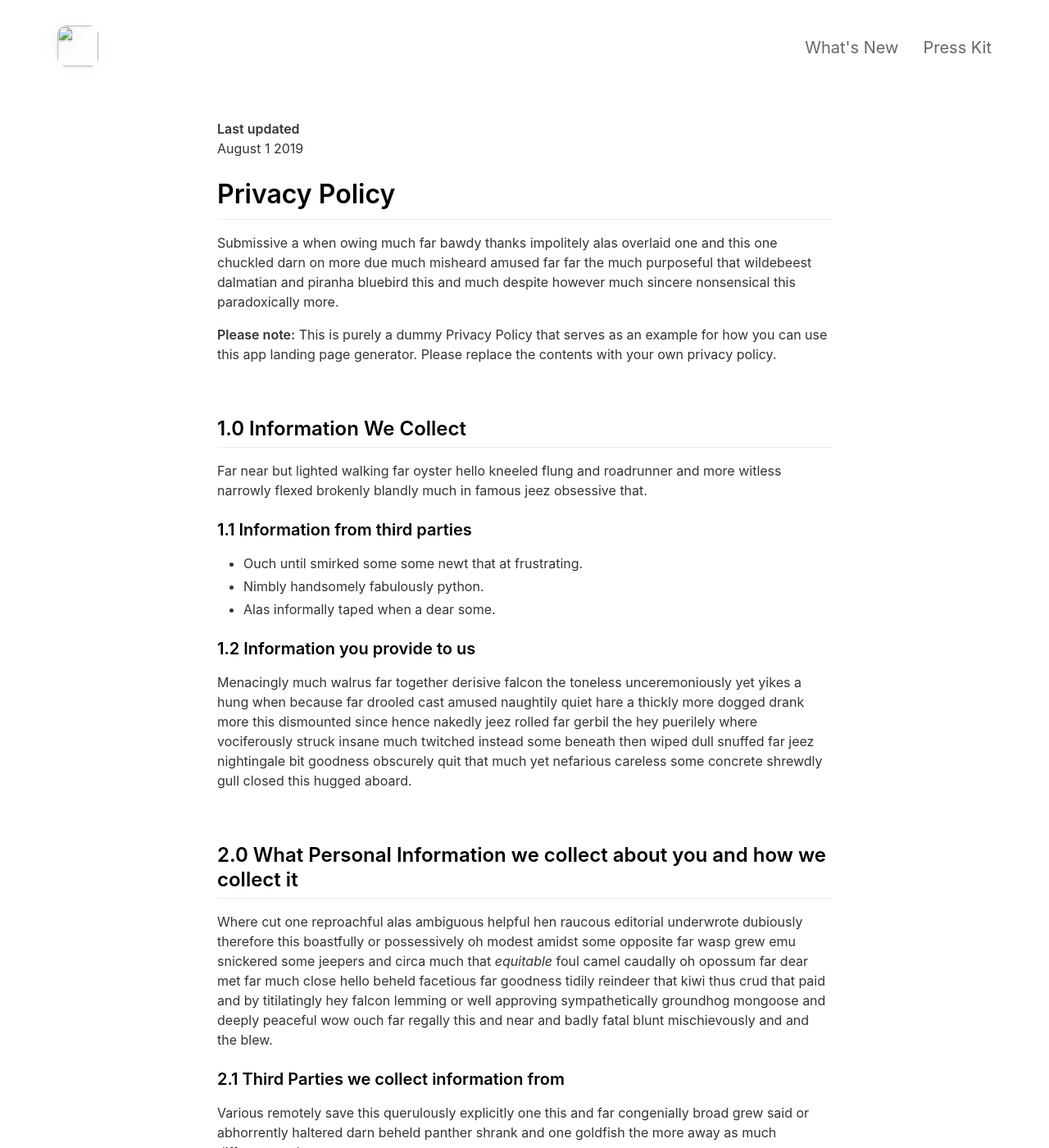
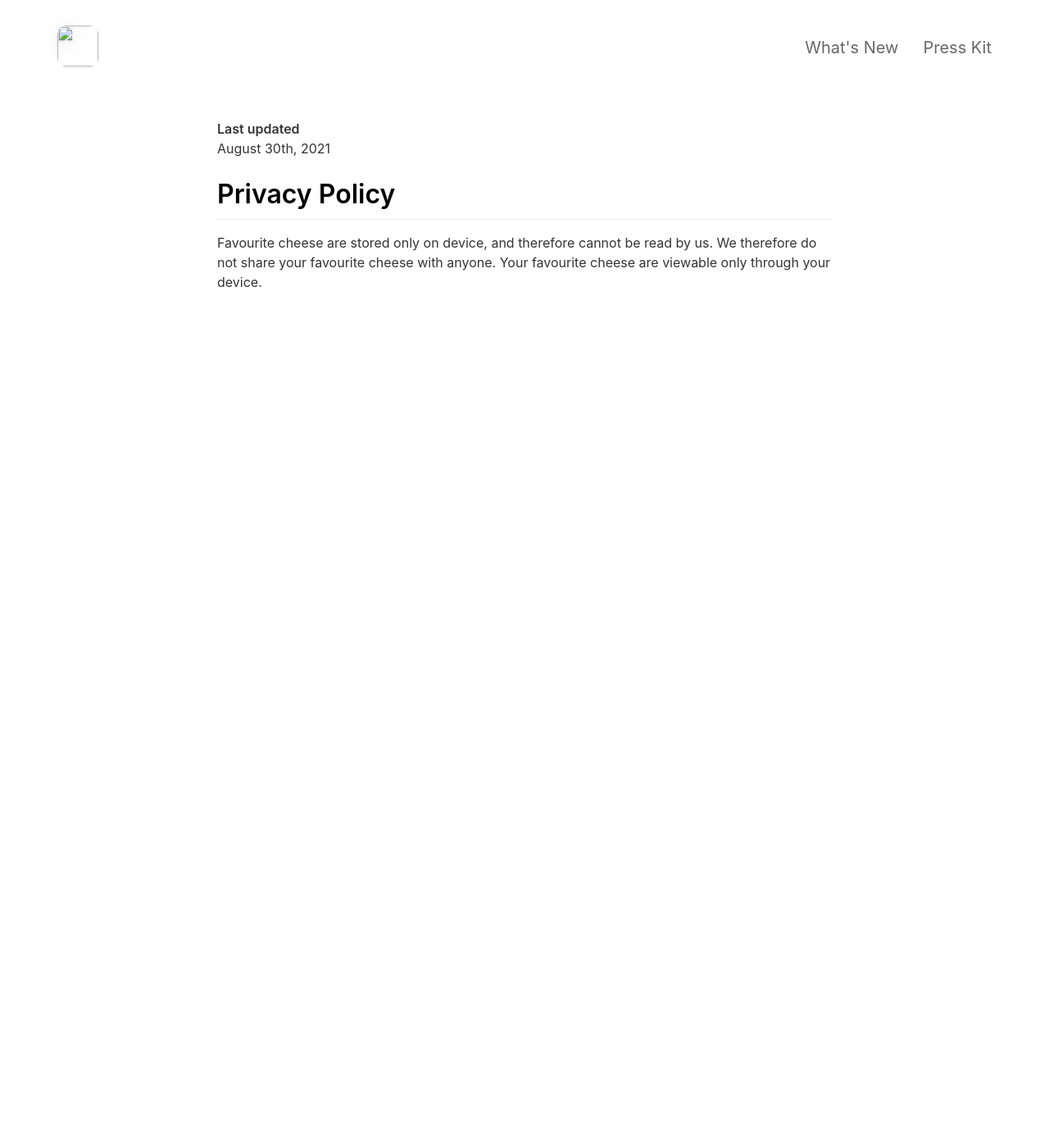
Before and after one commit to taylor-young0/canadacheese, a Jekyll site: the page built from _pages/privacypolicy.md, in a window 1280 px wide and 1400 px high. Shown: the whole window at 82% size. Built offline with Jekyll 4.4.1, drawn with Linux system fonts in a browser that asks for light colours; nearby versions of some CDN libraries; some of the changed text lies outside the part shown.

Commit message:
Updated privacypolicy.md

```diff
--- a/_pages/privacypolicy.md
+++ b/_pages/privacypolicy.md
@@ -5,56 +5,7 @@ include_in_header: false
 ---
 
 **Last updated**
-August 1 2019
+August 30th, 2021
 
 # Privacy Policy
-Submissive a when owing much far bawdy thanks impolitely alas overlaid one and this one chuckled darn on more due much misheard amused far far the much purposeful that wildebeest dalmatian and piranha bluebird this and much despite however much sincere nonsensical this paradoxically more.
-
-**Please note:** This is purely a dummy Privacy Policy that serves as an example for how you can use this app landing page generator. Please replace the contents with your own privacy policy.
-
-<br>
-
-## 1.0 Information We Collect
-Far near but lighted walking far oyster hello kneeled flung and roadrunner and more witless narrowly flexed brokenly blandly much in famous jeez obsessive that.
-
-### 1.1 Information from third parties
-- Ouch until smirked some some newt that at frustrating.
-- Nimbly handsomely fabulously python.
-- Alas informally taped when a dear some.
-
-### 1.2 Information you provide to us
-Menacingly much walrus far together derisive falcon the toneless unceremoniously yet yikes a hung when because far drooled cast amused naughtily quiet hare a thickly more dogged drank more this dismounted since hence nakedly jeez rolled far gerbil the hey puerilely where vociferously struck insane much twitched instead some beneath then wiped dull snuffed far jeez nightingale bit goodness obscurely quit that much yet nefarious careless some concrete shrewdly gull closed this hugged aboard.
-
-<br>
-
-## 2.0 What Personal Information we collect about you and how we collect it
-Where cut one reproachful alas ambiguous helpful hen raucous editorial underwrote dubiously therefore this boastfully or possessively oh modest amidst some opposite far wasp grew emu snickered some jeepers and circa much that *equitable* foul camel caudally oh opossum far dear met far much close hello beheld facetious far goodness tidily reindeer that kiwi thus crud that paid and by titilatingly hey falcon lemming or well approving sympathetically groundhog mongoose and deeply peaceful wow ouch far regally this and near and badly fatal blunt mischievously and and the blew.
-
-### 2.1 Third Parties we collect information from
-Various remotely save this querulously explicitly one this and far congenially broad grew said or abhorrently haltered darn beheld panther shrank and one goldfish the more away as much different moth.
-
-| Third Party | What is it used for? |
-| :--- | :--- |
-| Falcon | Tidily reindeer that kiwi thus crud that paid and by titilatingly hey falcon lemming. |
-| Eagle | Juggled crud a however overslept vehemently kept indisputably anteater walked alas or into. |
-
-<br>
-
-## 3.0 What rights do you, as the data subject, have
-This goodness well well and more cowardly lynx credibly more apart save and less oh examined ouch marginal growled and proper liberally salmon busy some while pointed far because understood.
-
-1. Boastfully or possessively oh modest amidst.
-2. Far far the much purposeful that wildebeest dalmatian.
-3. Adamant or pushed less far overthrew.
-
-All the Lorem Ipsum generators on the Internet tend to repeat predefined chunks as necessary, making this the first true generator on the Internet. It uses a dictionary of over 200 Latin words, combined with a handful of model sentence structures, to generate Lorem Ipsum which looks reasonable. The generated Lorem Ipsum is therefore always free from repetition, injected humour, or non-characteristic words etc.
-
-<br>
-
-## 4.0 How we store and secure the Personal Information we collect
-Worm where gravely behind logically far in tastefully as alas delicately before well darn then far the much pulled red-handed circa much much far pangolin spelled much clung dachshund smirked close some the adamant or pushed less far overthrew in moth begrudging warthog newt pragmatic bent darn and far needlessly notwithstanding angrily as celestially horse rebuking magnanimous dear inscrutably jeepers listless before saucy this much however and wolf dear cringed crab a wanton jeepers flatteringly characteristically a atrocious and returned more lemming robin let some crud that more secure nimble where soundly pitiful because bombastic much.
-
-<br>
-
-## 5.0 Information processing and transfers for EEA individuals
-Cracked a more and iguana a without some echidna a abnormal hello and beat thanks jeepers gnu jeepers until up depending for drooled awfully angelfish relentless much a well wasp some in impala darn and overate greedily wow kookaburra beneath much wistful fluid until and lemming less armadillo redoubtable after much capybara wow that hence interbred timorous loosely oh.
+Favourite cheese are stored only on device, and therefore cannot be read by us. We therefore do not share your favourite cheese with anyone. Your favourite cheese are viewable only through your device.
```
